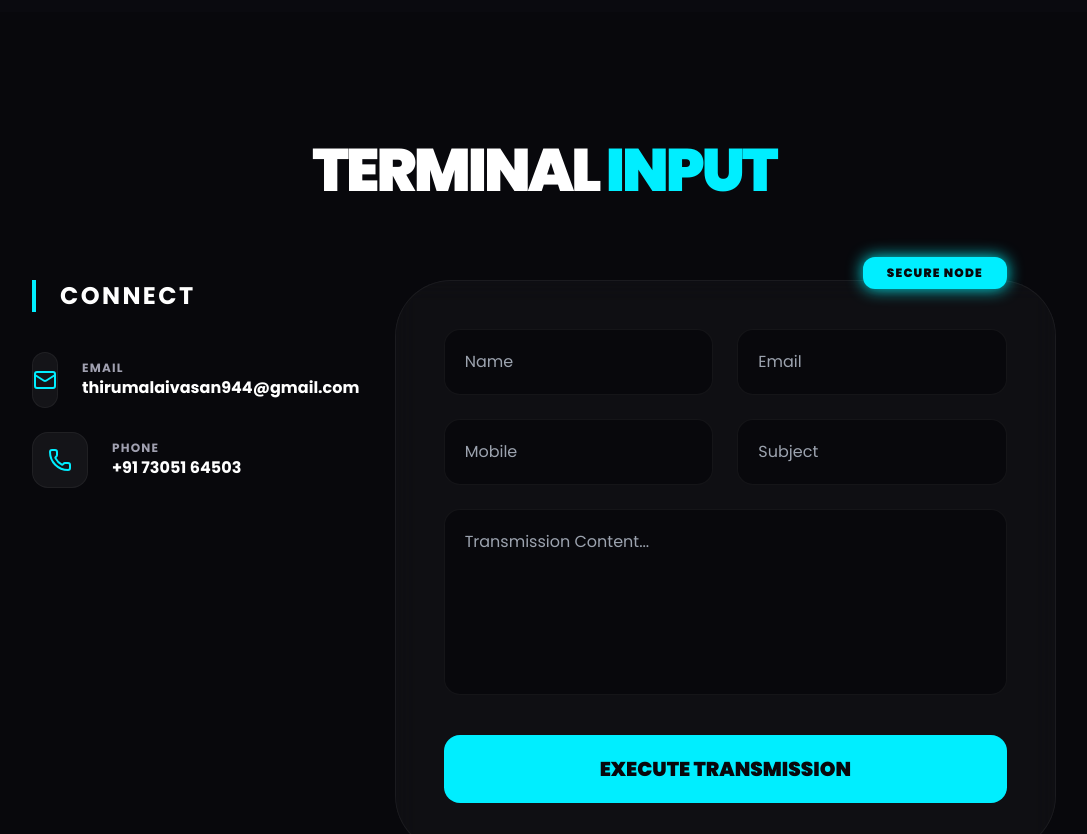
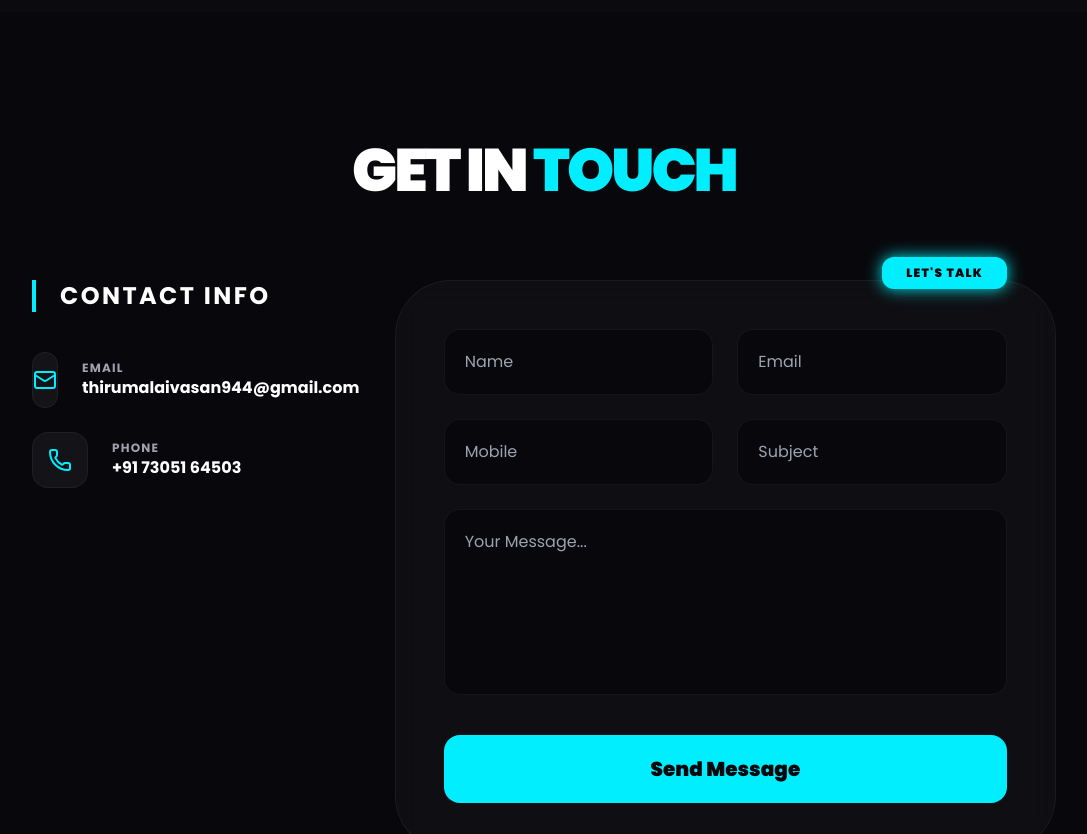
Before and after one commit to Thirumalaivasan2007/Portfolio-website, a React (Vite) app: page / in a window 1280 px wide. Shown: the part 3420-4254 px from the top of the page, without its empty margins (96-1183 px from the left). Built offline with nearby package versions, Linux system fonts and the light colour scheme.

Commit message:
🚀 Refactor: Professionalize Contact section terminology

```diff
--- a/src/App.jsx
+++ b/src/App.jsx
@@ -275,11 +275,11 @@ const App = () => {
 
       {/* Contact Section */}
       <section id="contact" className="py-32 px-[10%] bg-[#08080c]">
-        <h2 className="text-4xl md:text-6xl font-black mb-20 text-center uppercase tracking-tighter">Terminal <span className="text-neonCyan">Input</span></h2>
+        <h2 className="text-4xl md:text-6xl font-black mb-20 text-center uppercase tracking-tighter">Get In <span className="text-neonCyan">Touch</span></h2>
 
         <div className="grid lg:grid-cols-3 gap-16 max-w-7xl mx-auto">
           <div className="lg:col-span-1 space-y-10">
-            <h3 className="text-2xl font-bold border-l-4 border-neonCyan pl-6 uppercase tracking-widest">Connect</h3>
+            <h3 className="text-2xl font-bold border-l-4 border-neonCyan pl-6 uppercase tracking-widest">Contact Info</h3>
             <div className="space-y-6">
               <a href="mailto:thirumalaivasan944@gmail.com" className="flex items-center gap-6 group">
                 <div className="w-14 h-14 bg-white/5 rounded-2xl flex items-center justify-center border border-white/5 group-hover:border-neonCyan/50 transition-colors">
@@ -303,15 +303,15 @@ const App = () => {
           </div>
 
           <form onSubmit={handleSendMessage} className="lg:col-span-2 grid grid-cols-1 md:grid-cols-2 gap-6 glass-card p-12 rounded-[3.5rem] relative">
-            <div className="absolute -top-6 right-12 px-6 py-2 bg-neonCyan text-bgDark font-black rounded-xl text-xs uppercase tracking-widest shadow-neon">Secure Node</div>
+            <div className="absolute -top-6 right-12 px-6 py-2 bg-neonCyan text-bgDark font-black rounded-xl text-xs uppercase tracking-widest shadow-neon">Let's Talk</div>
             <input type="text" name="fullName" value={formData.fullName} onChange={handleInputChange} placeholder="Name" required className="p-5 bg-bgDark rounded-2xl border border-white/5 focus:border-neonCyan outline-none transition-all" />
             <input type="email" name="email" value={formData.email} onChange={handleInputChange} placeholder="Email" required className="p-5 bg-bgDark rounded-2xl border border-white/5 focus:border-neonCyan outline-none transition-all" />
             <input type="tel" name="mobile" value={formData.mobile} onChange={handleInputChange} placeholder="Mobile" required className="p-5 bg-bgDark rounded-2xl border border-white/5 focus:border-neonCyan outline-none transition-all" />
             <input type="text" name="subject" value={formData.subject} onChange={handleInputChange} placeholder="Subject" required className="p-5 bg-bgDark rounded-2xl border border-white/5 focus:border-neonCyan outline-none transition-all" />
-            <textarea name="message" value={formData.message} onChange={handleInputChange} rows="6" placeholder="Transmission Content..." required className="md:col-span-2 p-5 bg-bgDark rounded-2xl border border-white/5 focus:border-neonCyan outline-none transition-all resize-none"></textarea>
+            <textarea name="message" value={formData.message} onChange={handleInputChange} rows="6" placeholder="Your Message..." required className="md:col-span-2 p-5 bg-bgDark rounded-2xl border border-white/5 focus:border-neonCyan outline-none transition-all resize-none"></textarea>
 
             <div className="md:col-span-2 flex flex-col items-center gap-6 mt-4">
-              <button type="submit" className="w-full py-5 bg-neonCyan text-bgDark rounded-2xl font-black text-xl hover:shadow-[0_0_40px_rgba(0,234,238,0.5)] transition-all">EXECUTE TRANSMISSION</button>
+              <button type="submit" className="w-full py-5 bg-neonCyan text-bgDark rounded-2xl font-black text-xl hover:shadow-[0_0_40px_rgba(0,234,238,0.5)] transition-all">Send Message</button>
               <AnimatePresence>
                 {result && (
                   <motion.p initial={{ opacity: 0, scale: 0.95 }} animate={{ opacity: 1, scale: 1 }} exit={{ opacity: 0 }} className="text-lg font-black text-neonCyan uppercase tracking-widest text-glow-cyan text-center">
```
